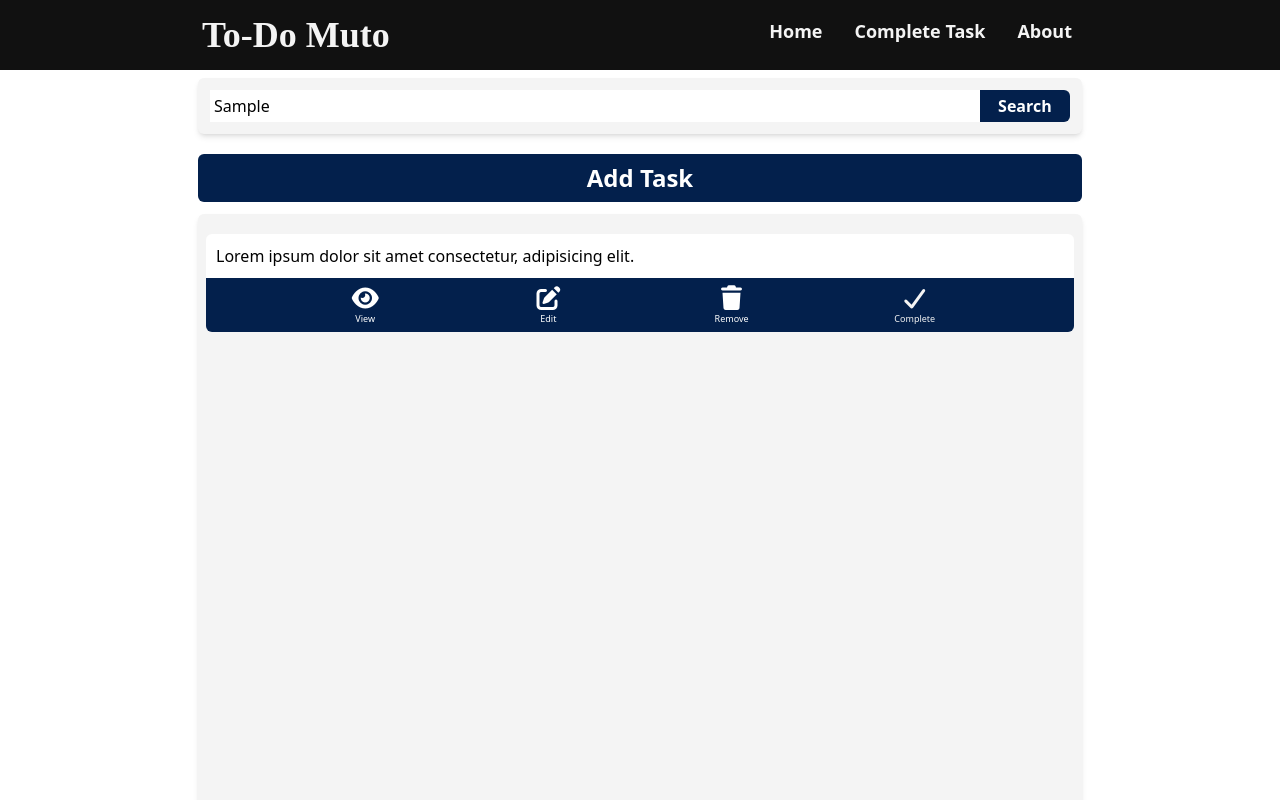
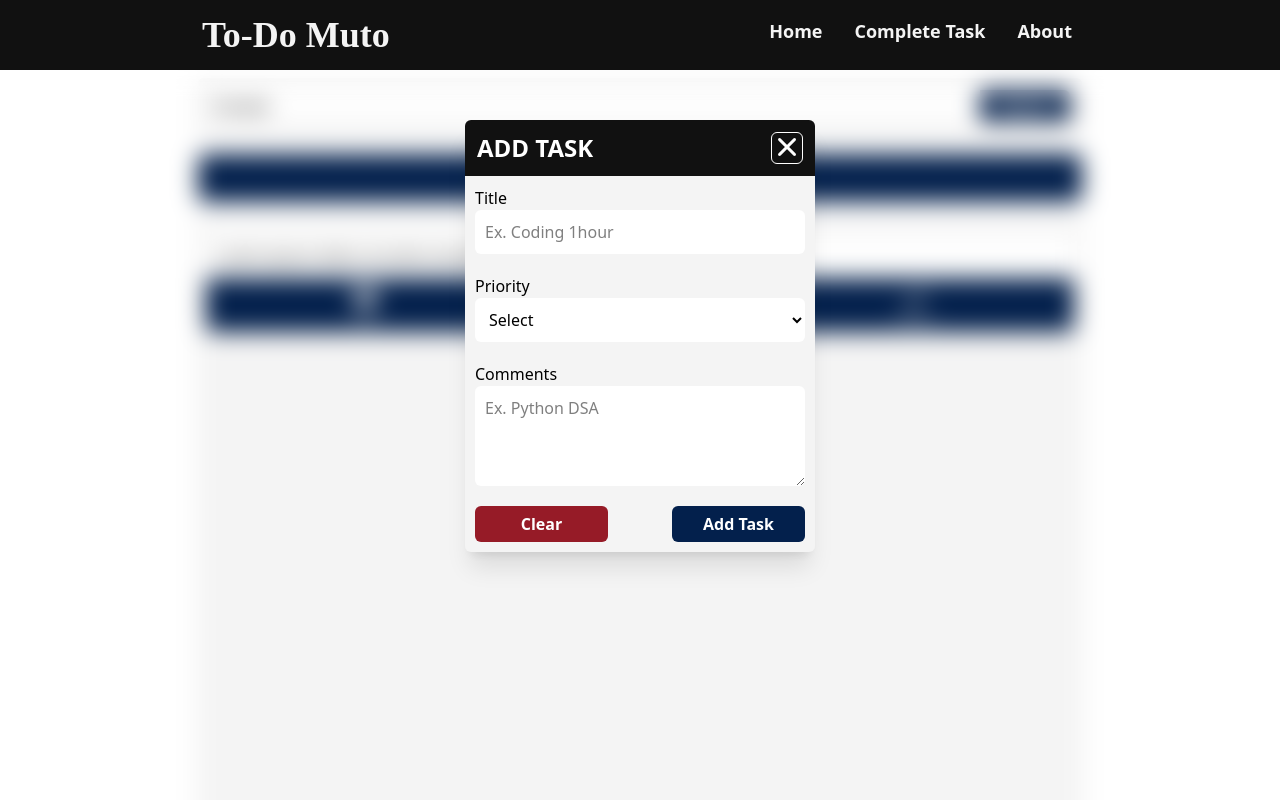
Before and after one commit to LA4th/simple-todo-project, a website built with Vite: page index.html in a window 1280 px wide. Both pictures are taken after typing "Sample" into the empty fields and a click on the button "Add Task". Shown: the top 800 px of the page. Built offline with nearby package versions, Linux system fonts and the light colour scheme; a web font is replaced by a local one.

Commit message:
Adding the blur for modal and styles

```diff
--- a/index.html
+++ b/index.html
@@ -7,7 +7,7 @@
   <link rel="stylesheet" href="https://cdnjs.cloudflare.com/ajax/libs/font-awesome/7.0.0/css/all.min.css" />
   <title>To-Do Muto</title>
 </head>
-<body class="font-roboto overflow-x-hidden md:min-h-screen flex flex-col">
+<body class="font-roboto overflow-x-hidden md:min-h-screen flex flex-col justify-center">
   <header class="bg-black h-[70px] sticky top-0 z-50">
     <!-- NAV CONTAINER [900px] -->
     <nav class="max-w-full w-[900px] p-3 h-full m-auto flex justify-between items-center gap-x-2.5">
@@ -55,7 +55,7 @@
         <input class="w-full p-1 bg-innerLayer" type="text" name="" id="" placeholder="Search...">
         <button class="bg-blue md:hover:bg-hoverBlue md:hover:shadow-md md:hover:scale-105 md:transition-all md:duration-300 md:ease-in-out text-innerLayer p-1 font-bold w-25 rounded-r-md md:cursor-pointer">Search</button>
       </div>
-      <button class="bg-blue md:hover:bg-hoverBlue md:hover:shadow-md text-innerLayer text-2xl font-bold mt-2 max-w-full w-full p-2 rounded-md md:cursor-pointer">Add Task</button>
+      <button id="btn-add-task" class="bg-blue md:hover:bg-hoverBlue md:hover:shadow-md text-innerLayer text-2xl font-bold mt-2 max-w-full w-full p-2 rounded-md md:cursor-pointer">Add Task</button>
       <!-- TASK CONTAINER -->
       <div class="w-full h-full pl-2 pr-2 pt-5 pb-5 rounded-md bg-white shadow-md overflow-y-scroll flex flex-col gap-y-3">
         <!-- TASK CARD -->
@@ -134,7 +134,41 @@
     </section>
   </main>
   <!-- MODAL CONTAINER -->
-
+  <div id="modal-container" class="hidden pt-15 w-screen h-screen fixed top-15 z-40 backdrop-blur-md">
+    <!-- MODAL -->
+    <div class="bg-white w-[350px] m-auto flex flex-col justify-center rounded-md overflow-hidden shadow-xl">
+      <!-- MODAL HEADER -->
+      <div class="bg-black flex flex-row justify-between p-3">
+        <span class="text-innerLayer font-bold text-2xl">ADD TASK</span>
+        <button id="btn-modal-close" class="border-[1px] border-innerLayer rounded-md md:cursor-pointer"><i class="fa-solid fa-xmark text-innerLayer text-[24px]"></i></button>
+      </div>
+      <form class="flex flex-col justify-center gap-y-5 p-2.5">
+        <!-- TITLE INPUT -->
+        <div class="flex flex-col">
+          <label for="" class="">Title</label>
+          <input type="text" name="" id="" class="bg-innerLayer w-full p-2.5 rounded-md" placeholder="Ex. Coding 1hour">
+        </div>
+        <!-- SELECT INPUT -->
+        <div class="flex flex-col">
+          <label for="">Priority</label>
+          <select name="" id="" class="bg-innerLayer p-2.5 rounded-md">
+            <option value="">Select</option>
+            <option value="">High Priority</option>
+            <option value="">Mid Priority</option>
+            <option value="">Low Priority</option>
+          </select>
+        </div>
+        <div class="flex flex-col">
+          <label for="">Comments</label>
+          <textarea name="" id="" class="bg-innerLayer w-full h-[100px] p-2.5 rounded-md" placeholder="Ex. Python DSA"></textarea>
+        </div>
+      </form>
+      <div class="flex flex-row justify-evenly gap-x-16 p-2.5">
+        <button class="w-1/2 p-1.5 font-bold text-innerLayer rounded-md bg-red">Clear</button>
+        <button class="w-1/2 p-1.5 font-bold text-innerLayer rounded-md bg-blue">Add Task</button>
+      </div>
+    </div>
+  </div>
   <!-- FOOTER SECTION -->
   <footer id="footerInfo" class="bg-black max-w-full w-1/2 pt-5 pb-5 flex flex-col items-center gap-y-1 fixed bottom-0 right-0 z-50 transition ease-in-out duration-300 transform translate-x-full opacity-0 pointer-events-none md:static md:translate-x-0 md:opacity-100 md:pointer-events-auto md:w-full md:h-full">
     <span class="text-white text-[10.5px] md:text-[18px]">&copy; 2025 To-Do Muto. All rights reserved.</span>
--- a/src/scripts/eventListeners.js
+++ b/src/scripts/eventListeners.js
@@ -1,9 +1,12 @@
 const btnBurger = document.querySelector("#btnBurger");
 const btnClose = document.querySelector("#btnClose");
 const button = document.querySelectorAll("#btn-home, #btn-completeTask, #btn-about");
+const btnAddTask = document.querySelector("#btn-add-task");
+const btnModalClose = document.querySelector("#btn-modal-close");
 
 const navMenu = document.querySelector("#navMenu");
 const footerInfo = document.querySelector("#footerInfo");
+const modalContainer = document.querySelector("#modal-container");
 
 const viewNavBarToggle = () => {
   btnBurger.addEventListener("click", () => {
@@ -29,7 +32,20 @@ const activeHoverNavMenu = () => {
   });
 };
 
+const modalViewAction = () => {
+  btnAddTask.addEventListener("click", () => {
+    modalContainer.classList.remove("hidden");
+    document.body.classList.add("overflow-hidden")
+  });
+
+  btnModalClose.addEventListener("click", () => {
+    modalContainer.classList.add("hidden");
+    document.body.classList.remove("overflow-hidden");
+  });
+};
+
 export const eventListeners = () => {
   viewNavBarToggle();
   activeHoverNavMenu();
+  modalViewAction();
 };
```
